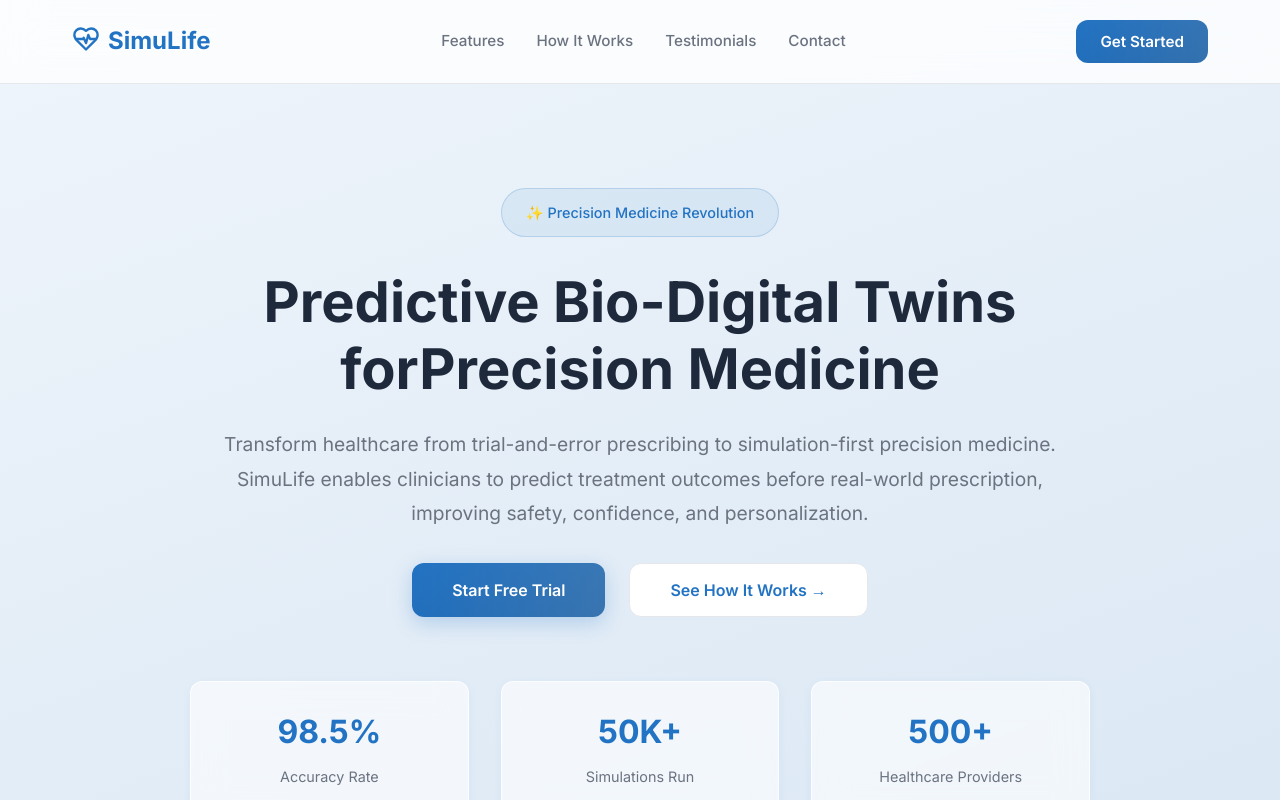
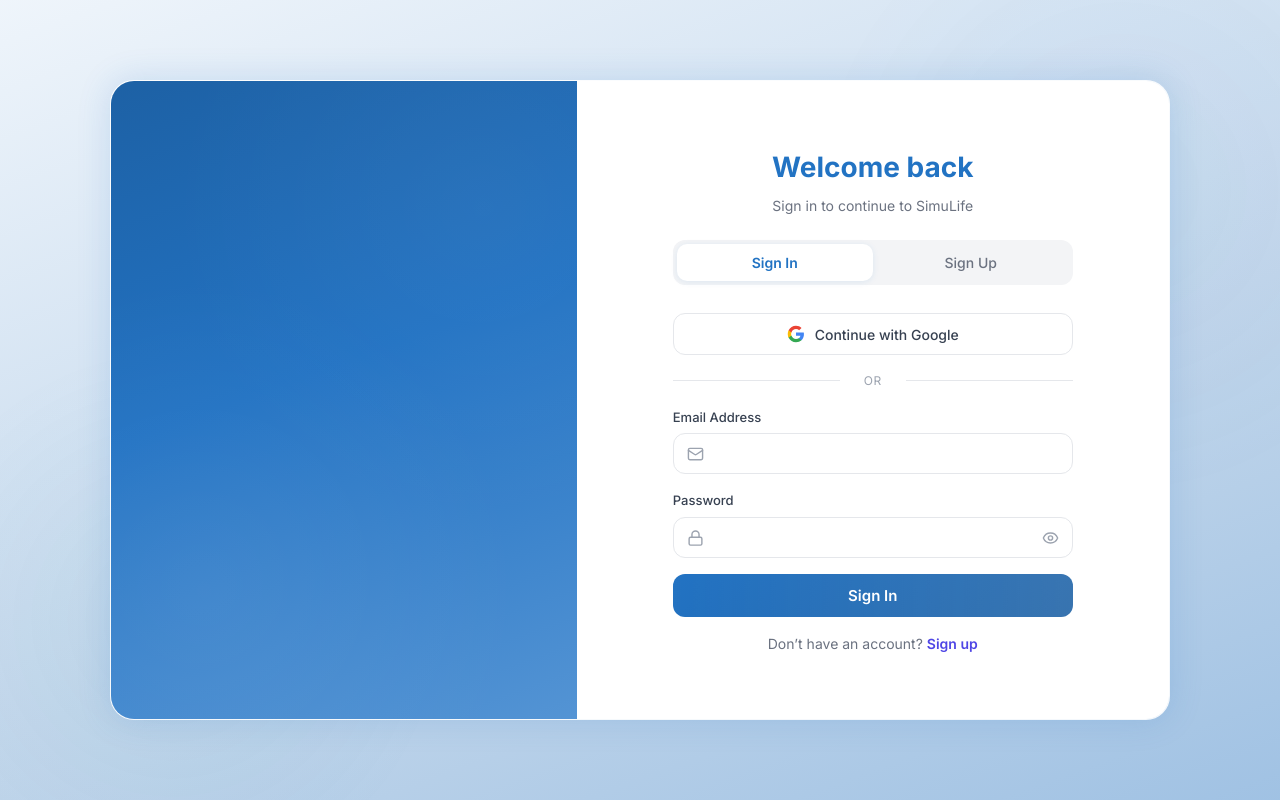
Before and after one commit to RGitLog18/SimuLife, a React (Vite) app in the folder frontend/my-app/: page / in a window 1280 px wide. Both pictures are taken after a click on the button "Get Started". Shown: the top 800 px of the page. Built offline with nearby package versions, Linux system fonts and the light colour scheme.

Commit message:
mail verification google login

```diff
--- a/frontend/my-app/index.html
+++ b/frontend/my-app/index.html
@@ -2,7 +2,7 @@
 <html lang="en">
   <head>
     <meta charset="UTF-8" />
-    <link rel="icon" type="image/svg+xml" href="/vite.svg" />
+    <link rel="icon"  href="./public/heart.jpeg" />
     <meta name="viewport" content="width=device-width, initial-scale=1.0" />
     <title>SimuLife - Precision Medicine Platform</title>
   </head>
--- a/frontend/my-app/src/Components/loginreg.css
+++ b/frontend/my-app/src/Components/loginreg.css
@@ -738,3 +738,59 @@
     gap: 0;
   }
 }
+/* ── FORM HEADER ── */
+.sl-form-header {
+  text-align: center;
+  margin-bottom: 24px;
+}
+
+.sl-form-title {
+  font-size: 28px;
+  font-weight: 700;
+  color: #2273C3;
+}
+
+.sl-form-subtitle {
+  margin-top: 6px;
+  font-size: 14px;
+  color: #6b7280;
+}
+
+/* ── AUTH SWITCH TEXT ── */
+.sl-auth-switch {
+  text-align: center;
+  margin-top: 16px;
+  font-size: 14px;
+  color: #6b7280;
+}
+
+.sl-auth-switch span {
+  color: #4f46e5;
+  cursor: pointer;
+  font-weight: 600;
+}
+
+.sl-auth-switch span:hover {
+  text-decoration: underline;
+}
+
+
+.sl-divider {
+  display: flex;
+  align-items: center;
+  margin: 16px 0;
+  color: #9ca3af;
+  font-size: 13px;
+}
+
+.sl-divider::before,
+.sl-divider::after {
+  content: "";
+  flex: 1;
+  height: 1px;
+  background: #e5e7eb;
+}
+
+.sl-divider span {
+  padding: 0 10px;
+}
--- a/frontend/my-app/src/Components/loginreg.jsx
+++ b/frontend/my-app/src/Components/loginreg.jsx
@@ -1,8 +1,21 @@
 'use client';
 
-import { useState } from "react";
+import { useState, useEffect } from "react";
 import "./LoginReg.css";
-import axios from "axios";
+
+
+
+import {
+  createUserWithEmailAndPassword,
+  sendEmailVerification,
+  signInWithEmailAndPassword,
+  reload,
+  signInWithPopup
+} from "firebase/auth";
+
+import { auth, googleProvider } from "../Firebase";
+
+
 
 /* ── Inline SVG icons ── */
 const HeartPulseIcon = () => (
@@ -153,10 +166,29 @@ const GoogleLogo = () => (
 export default function LoginReg({ onSuccess }) {
 
 
+  const handleGoogleLogin = async () => {
+  try {
+    const result = await signInWithPopup(auth, googleProvider);
+    const user = result.user;
 
-  // ONLY DECLARE THESE ONCE
+    // Google users are auto-verified
+    onSuccess?.(user.email);
+  } catch (err) {
+    alert(err.message);
+  }
+};
+
   const [mode, setMode] = useState("login");
   const [showPw, setShowPw] = useState(false);
+
+
+
+
+  // 🔐 NEW STATES (added)
+  const [verificationSent, setVerificationSent] = useState(false);
+  const [emailVerified, setEmailVerified] = useState(false);
+  const [checkingVerification, setCheckingVerification] = useState(false);
+
   const [form, setForm] = useState({
     firstName: "",
     lastName: "",
@@ -166,43 +198,107 @@ export default function LoginReg({ onSuccess }) {
 
   const isLogin = mode === "login";
 
-  // Updates the form state when user types
-  let handle = (e) => {
+  const handle = (e) => {
     setForm({ ...form, [e.target.name]: e.target.value });
   };
 
-  // Handles both Login and Signup
-  const handlesubmit = (e) => {
+  /* ── VERIFY EMAIL ── */
+  const verifyEmail = async () => {
+  try {
+    if (!form.email || !form.password) {
+      alert("Enter email and password first");
+      return;
+    }
+
+    const cred = await createUserWithEmailAndPassword(
+      auth,
+      form.email,
+      form.password
+    );
+
+    await sendEmailVerification(cred.user);
+
+    setVerificationSent(true);
+    setCheckingVerification(true);
+
+    alert("Verification email sent. Please check your inbox.");
+  } catch (err) {
+    if (err.code === "auth/email-already-in-use") {
+      alert("Email already registered. Please login.");
+    } else {
+      alert(err.message);
+    }
+  }
+};
+
+
+  /* ── AUTO CHECK VERIFICATION ── */
+  useEffect(() => {
+    let interval;
+
+    if (checkingVerification) {
+      interval = setInterval(async () => {
+        if (auth.currentUser) {
+          await reload(auth.currentUser);
+          if (auth.currentUser.emailVerified) {
+            setEmailVerified(true);
+            setCheckingVerification(false);
+            clearInterval(interval);
+            alert("Email verified successfully!");
+          }
+        }
+      }, 3000);
+    }
+
+    return () => clearInterval(interval);
+  }, [checkingVerification]);
+
+  /* ── LOGIN / SIGNUP ── */
+  const handlesubmit = async (e) => {
   e.preventDefault();
 
-    // Port 9000 is where your node server is running
-    const endpoint = isLogin ? "login" : "add";
+  try {
+    if (isLogin) {
+      const cred = await signInWithEmailAndPassword(
+        auth,
+        form.email,
+        form.password
+      );
 
-    axios.post(`http://localhost:9000/${endpoint}`, form)
-      .then((res) => {
-        alert(isLogin ? "Welcome Back!" : "Account Created Successfully!");
-        // If login is successful, we pass the user email to the parent
-        if (onSuccess) onSuccess(form.email);
-      })
-      .catch((err) => {
-        console.error("Backend Error:", err);
-        alert(isLogin ? "Invalid Credentials" : "User already exists or Server Error");
-      });
+      if (!cred.user.emailVerified) {
+        alert("Please verify your email before login.");
+        return;
+      }
+
+      onSuccess?.(form.email);
+    } else {
+      if (!emailVerified) {
+        alert("Please verify your email first.");
+        return;
+      }
+
+      // ✅ Account already exists & verified
+      onSuccess?.(form.email);
+    }
+  } catch (err) {
+    alert(err.message);
+  }
 };
+
 
   const switchMode = (m) => {
     setMode(m);
-    // Resetting form when switching tabs
     setForm({ firstName: "", lastName: "", email: "", password: "" });
+    setVerificationSent(false);
+    setEmailVerified(false);
+    setCheckingVerification(false);
   };
-
-
-  // ... (Rest of your UI code remains same)
-
 
   return (
     <div className="sl-page">
+
       <div className="sl-card">
+
         {/* ── LEFT BRANDING ── */}
 <div className="sl-brand">
   <div className="sl-brand-logo">
@@ -217,6 +313,7 @@ export default function LoginReg({ onSuccess }) {
     <br />
     Precision Medicine
   </h1>
+
   <p className="sl-brand-sub">
     Create bio-digital twins that predict treatment outcomes before
     prescription. Safer decisions, personalized care.
@@ -237,18 +334,25 @@ export default function LoginReg({ onSuccess }) {
   </div>
 </div>
 
-        {/* ── RIGHT FORM ── */}
+
         <div className="sl-form-side">
           <div className="sl-form-container">
-            {/* mobile logo */}
-            <div className="sl-mobile-logo">
-              <div className="sl-mobile-logo-icon">
-                <HeartPulseIcon />
-              </div>
-              <span>SimuLife</span>
+
+   {/* ── FORM HEADER ── */}
+<div className="sl-form-header">
+  <h2 className="sl-form-title">
+    {isLogin ? "Welcome back" : "Create your account"}
+  </h2>
+
+  <p className="sl-form-subtitle">
+    {isLogin
+      ? "Sign in to continue to SimuLife"
+      : "Sign up to start building your bio-digital twin"}
+  </p>
 </div>
 
-            {/* tabs */}
+
+
             <div className="sl-tabs">
               <button
                 type="button"
@@ -266,20 +370,28 @@ export default function LoginReg({ onSuccess }) {
               </button>
             </div>
 
-            <h2 className="sl-form-title">
-              {isLogin ? "Welcome back" : "Create your account"}
-            </h2>
-            <p className="sl-form-subtitle">
-              {isLogin
-                ? "Enter your credentials to access the platform"
-                : "Start simulating treatment outcomes today"}
-            </p>
 
-            {/* Google */}
+
+{/*
+         <div className="sl-divider">
+  <span>or</span>
+</div> */}
+            <form onSubmit={handlesubmit}>
+
+              {/* <button
+  type="submit"
+  className="sl-submit"
+  disabled={!isLogin && !emailVerified}
+>
+  {isLogin ? "Sign In" : "Create Account"}
+</button> */}
+
+
+
 <button
   type="button"
   className="sl-google-btn"
-              onClick={() => { if (onSuccess) onSuccess(); }}
+  onClick={handleGoogleLogin}
 >
   <GoogleLogo />
   Continue with Google
@@ -289,126 +401,146 @@ export default function LoginReg({ onSuccess }) {
   <span>or</span>
 </div>
 
-            {/* SignUp */}
-            <form onSubmit={handlesubmit}>
-              <div className="sl-form-body" key={mode}>
-                {/* name fields (signup only) */}
+              <div className="sl-form-body">
+
 {!isLogin && (
   <div className="sl-name-row">
+
+    {/* FIRST NAME */}
     <div className="sl-field">
-                      <label className="sl-label" htmlFor="firstName">
-                        First Name
-                      </label>
+      <label className="sl-label">First Name</label>
       <div className="sl-input-wrapper">
         <UserIcon />
         <input
-                          id="firstName"
+          className="sl-input"
           name="firstName"
-                          className="sl-input"
           type="text"
-                          placeholder="John"
+          placeholder="First name"
           value={form.firstName}
           onChange={handle}
           required
         />
       </div>
     </div>
+
+    {/* LAST NAME */}
     <div className="sl-field">
-                      <label className="sl-label" htmlFor="lastName">
-                        Last Name
-                      </label>
+      <label className="sl-label">Last Name</label>
       <div className="sl-input-wrapper">
         <UserIcon />
         <input
-                          id="lastName"
+          className="sl-input"
           name="lastName"
-                          className="sl-input"
           type="text"
-                          placeholder="Doe"
+          placeholder="Last name"
           value={form.lastName}
           onChange={handle}
           required
         />
       </div>
     </div>
+
   </div>
 )}
 
-                {/* login */}
-                {/* email */}
+
+
+                {/* EMAIL */}
                <div className="sl-field">
-                  <label className="sl-label" htmlFor="email">
-                    Email Address
-                  </label>
+  <label className="sl-label">Email Address</label>
   <div className="sl-input-wrapper">
     <MailIcon />
     <input
-                      id="email"
+      className="sl-input"
       name="email"
-                      className="sl-input"
       type="email"
-                      placeholder="you@example.com"
       value={form.email}
       onChange={handle}
       required
     />
   </div>
+
+  {!isLogin && form.email && !emailVerified && (
+    <small>Email verification required before signup</small>
+  )}
 </div>
 
-                {/* password */}
+
+                {/* VERIFY EMAIL BUTTON */}
+               {!isLogin && form.email && form.password && !emailVerified && (
+  <button
+    type="button"
+    className="sl-submit"
+    onClick={verifyEmail}
+    disabled={verificationSent}
+  >
+    {verificationSent ? "Verification Sent" : "Verify Email"}
+  </button>
+)}
+
+                {/* PASSWORD */}
                 <div className="sl-field">
-                  <label className="sl-label" htmlFor="password">
-                    Password
-                  </label>
+  <label className="sl-label">Password</label>
   <div className="sl-input-wrapper">
     <LockIcon />
     <input
-                      id="password"
+      className="sl-input"
       name="password"
-                      className="sl-input"
       type={showPw ? "text" : "password"}
-                      placeholder={
-                        isLogin ? "Enter your password" : "Create a password"
-                      }
       value={form.password}
       onChange={handle}
       required
-                      minLength={8}
     />
     <button
       type="button"
       className="sl-toggle-pw"
-                      onClick={handle}
-                      aria-label={showPw ? "Hide password" : "Show password"}
+      onClick={() => setShowPw(!showPw)}
     >
       {showPw ? <EyeOffIcon /> : <EyeIcon />}
     </button>
   </div>
 </div>
 
-                <button type="submit" className="sl-submit">
+                <button
+                  type="submit"
+                  className="sl-submit"
+                  disabled={!isLogin && !emailVerified}
+                >
                   {isLogin ? "Sign In" : "Create Account"}
                 </button>
+
+                {/* <div className="sl-divider">
+  <span>or</span>
+</div> */}
+
+{/* <button
+  type="button"
+  className="sl-google-btn"
+  onClick={handleGoogleLogin}
+>
+  <GoogleLogo />
+  Continue with Google
+</button> */}
+
+
+                <p className="sl-auth-switch">
+  {isLogin ? (
+    <>
+      Don’t have an account?{" "}
+      <span onClick={() => switchMode("signup")}>Sign up</span>
+    </>
+  ) : (
+    <>
+      Already have an account?{" "}
+      <span onClick={() => switchMode("login")}>Log in</span>
+    </>
+  )}
+</p>
+
+
               </div>
             </form>
 
-            {/* footer switch */}
-            <p className="sl-footer">
-              {isLogin
-                ? "Don't have an account? "
-                : "Already have an account? "}
-              <button
-                type="button"
-                onClick={() => switchMode(isLogin ? "signup" : "login")}
-              >
-                {isLogin ? "Sign Up" : "Sign In"}
-              </button>
-            </p>
-
-            <p className="sl-terms">
-              By continuing you agree to our <a href="#">Terms of Service</a>{" "}
-              and <a href="#">Privacy Policy</a>
-            </p>
           </div>
         </div>
       </div>
--- /dev/null
+++ b/frontend/my-app/src/Firebase.js
@@ -0,0 +1,23 @@
+import { initializeApp, getApps, getApp } from "firebase/app";
+import { getAuth, GoogleAuthProvider } from "firebase/auth";
+
+const firebaseConfig = {
+  apiKey: "AIzaSyDjSZ22Si1bDnJ2_l5e6UEOgsJ7xeuofLw",
+  authDomain: "simulife-ee392.firebaseapp.com",
+  projectId: "simulife-ee392",
+  storageBucket: "simulife-ee392.firebasestorage.app",
+  messagingSenderId: "637330621637",
+  appId: "1:637330621637:web:8435dc410415acbfe8dcac"
+};
+
+// ✅ Prevent re-initialization (Next.js safe)
+const app = getApps().length ? getApp() : initializeApp(firebaseConfig);
+
+// 🔐 Auth
+export const auth = getAuth(app);
+
+// 🔑 Google Provider
+export const googleProvider = new GoogleAuthProvider();
+googleProvider.setCustomParameters({
+  prompt: "select_account"
+});
--- a/frontend/my-app/src/components/Hero.jsx
+++ b/frontend/my-app/src/components/Hero.jsx
@@ -25,7 +25,7 @@ export default function Hero({ openLogin }) {
         </div>
 
         <h1 className="hero-title">
-          Predictive Bio-Digital Twins forPrecision Medicine
+          Predictive Bio-Digital Twins for Precision Medicine
         </h1>
 
         <p className="hero-subtitle">
--- a/frontend/my-app/src/components/Navigation.jsx
+++ b/frontend/my-app/src/components/Navigation.jsx
@@ -17,7 +17,7 @@ const HeartPulseIcon = () => (
   </svg>
 );
 
-export default function Navigation() {
+export default function Navigation({openLogin}) {
   const [isOpen, setIsOpen] = useState(false);
 
   const scrollToSection = (id) => {
@@ -46,12 +46,12 @@ export default function Navigation() {
           <a href="#testimonials" className="nav-link" onClick={(e) => { e.preventDefault(); scrollToSection('testimonials'); }}>
             Testimonials
           </a>
-          <a href="#cta" className="nav-link" onClick={(e) => { e.preventDefault(); scrollToSection('cta'); }}>
+          {/* <a href="#cta" className="nav-link" onClick={(e) => { e.preventDefault(); scrollToSection('cta'); }}>
             Contact
-          </a>
+          </a> */}
         </div>
 
-        <button className="nav-cta-btn" onClick={() => scrollToSection('cta')}>
+        <button className="nav-cta-btn" onClick={openLogin}>
           Get Started
         </button>
 
--- a/frontend/package.json
+++ b/frontend/package.json
@@ -1,5 +1,6 @@
 {
   "dependencies": {
+    "firebase": "^12.9.0",
     "lucide-react": "^0.563.0"
   }
 }
```
Also changed, not shown: frontend/my-app/src/App.jsx (+6 -2 lines), frontend/my-app/src/Components/Feedback.jsx (+8 -6 lines), frontend/my-app/src/Components/Sidebar.jsx (+38 -32 lines), 1 other file (tests, documents, lock files or other folders). Lines whose indentation alone changed are shown as unchanged.
